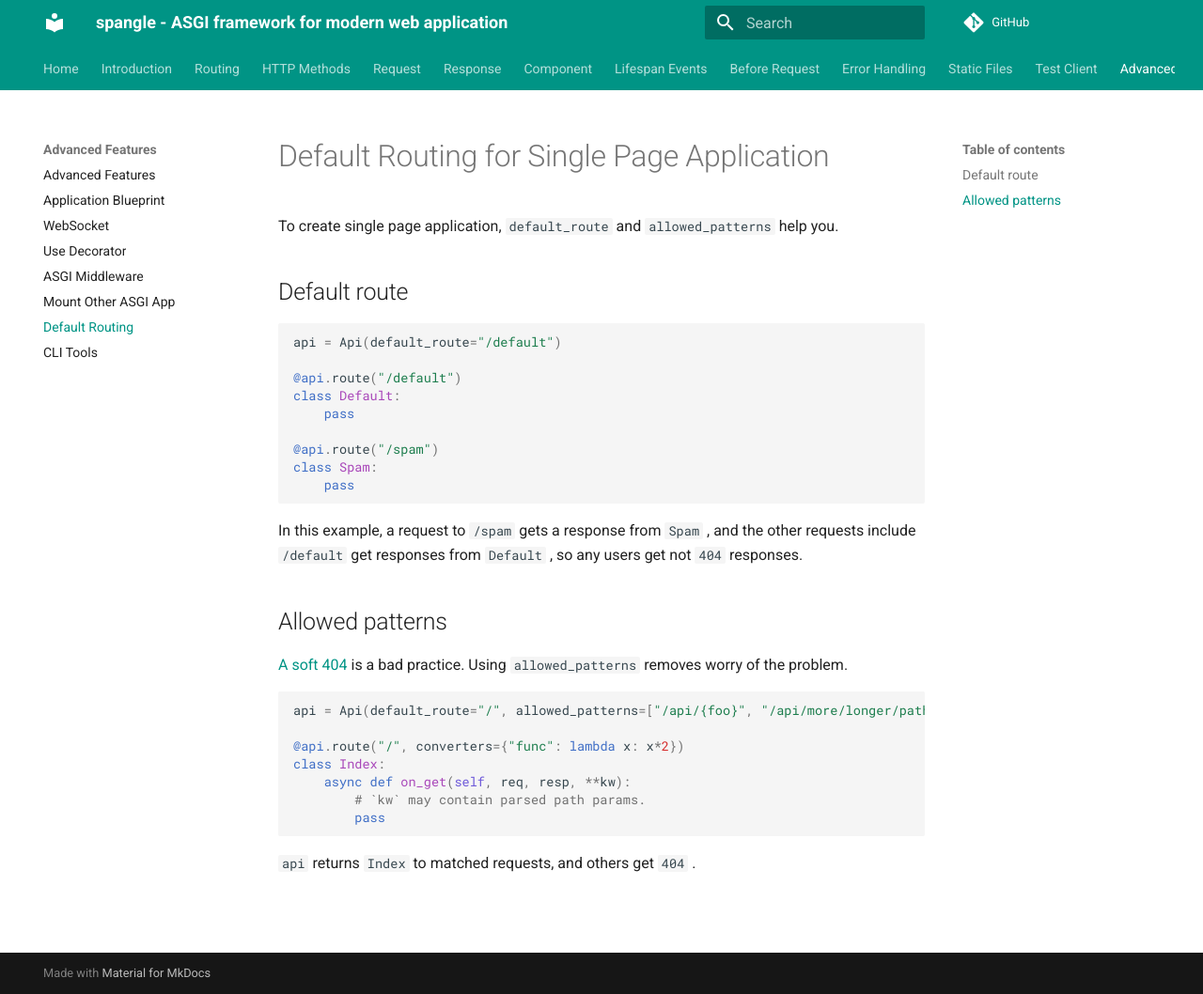
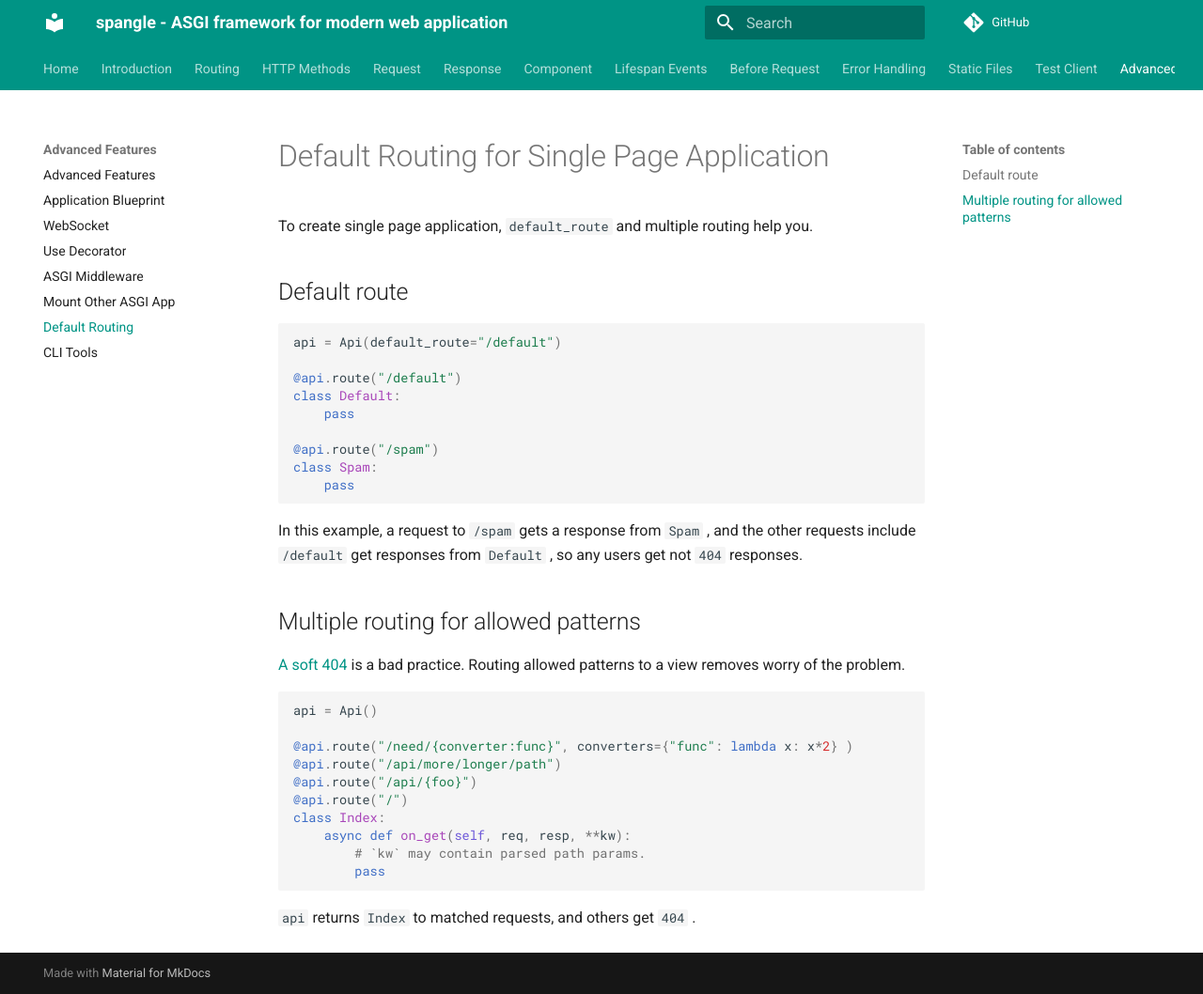
Before and after one commit to tkamenoko/spangle, an MkDocs documentation site: the page built from markdown/advanced/default-route.md, in a window 1280 px wide and 1058 px high. Shown: the whole window at 94% size. Built offline with MkDocs 1.6.1 and Material for MkDocs 9.7.7, drawn with Linux system fonts in a browser that asks for light colours; comment, search, counter and statistics services are not loaded.

Commit message:
fix: docs

````diff
--- a/docs/api/exceptions-py/index.html
+++ b/docs/api/exceptions-py/index.html
@@ -1084,8 +1084,8 @@
 <hr />
 <h4 id="ParseError-bases">Base classes<a class="headerlink" href="#ParseError-bases" title="Permanent link">&para;</a></h4>
 <ul>
+<li><code class="codehilite"><span class="n">builtins</span><span class="p">.</span><span class="n">ValueError</span></code></li>
 <li><a href="./#SpangleError"><code class="codehilite"><span class="n">SpangleError</span></code></a></li>
-<li><code class="codehilite"><span class="n">builtins</span><span class="p">.</span><span class="n">ValueError</span></code></li>
 </ul>
 <hr />
 <h3 id="SpangleError">SpangleError<a class="headerlink" href="#SpangleError" title="Permanent link">&para;</a></h3>
--- a/markdown/advanced/default-route.md
+++ b/markdown/advanced/default-route.md
@@ -1,6 +1,6 @@
 # Default Routing for Single Page Application
 
-To create single page application, `default_route` and `allowed_patterns` help you.
+To create single page application, `default_route` and multiple routing help you.
 
 ## Default route
 
@@ -19,14 +19,17 @@ class Spam:
 
 In this example, a request to `/spam` gets a response from `Spam` , and the other requests include `/default` get responses from `Default` , so any users get not `404` responses.
 
-## Allowed patterns
+## Multiple routing for allowed patterns
 
-[A soft 404](https://support.google.com/webmasters/answer/181708?hl=en) is a bad practice. Using `allowed_patterns` removes worry of the problem.
+[A soft 404](https://support.google.com/webmasters/answer/181708?hl=en) is a bad practice. Routing allowed patterns to a view removes worry of the problem.
 
 ```python
-api = Api(default_route="/", allowed_patterns=["/api/{foo}", "/api/more/longer/path", "/need/{converter:func}"])
+api = Api()
 
-@api.route("/", converters={"func": lambda x: x*2})
+@api.route("/need/{converter:func}", converters={"func": lambda x: x*2} )
+@api.route("/api/more/longer/path")
+@api.route("/api/{foo}")
+@api.route("/")
 class Index:
     async def on_get(self, req, resp, **kw):
         # `kw` may contain parsed path params.
````
Also changed, not shown: docs/advanced/default-route/index.html (+21 -15 lines), docs/api/api-py/index.html (+13 -13 lines), docs/sitemap.xml (+32 -32 lines), markdown/api/api-py.md (+10 -9 lines), markdown/api/exceptions-py.md (+1 -1 lines), docs/search/search_index.json, 1 other file.
